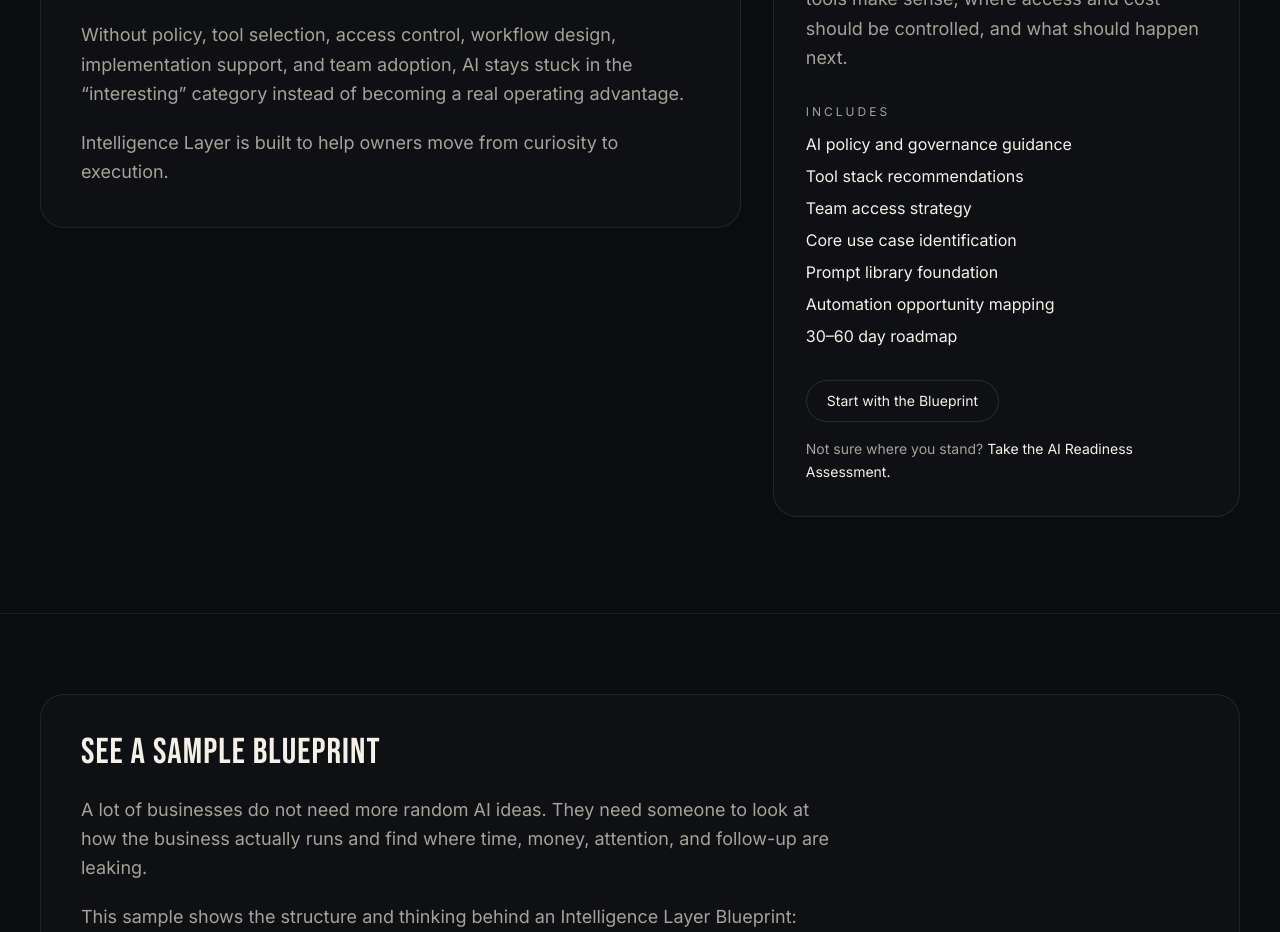
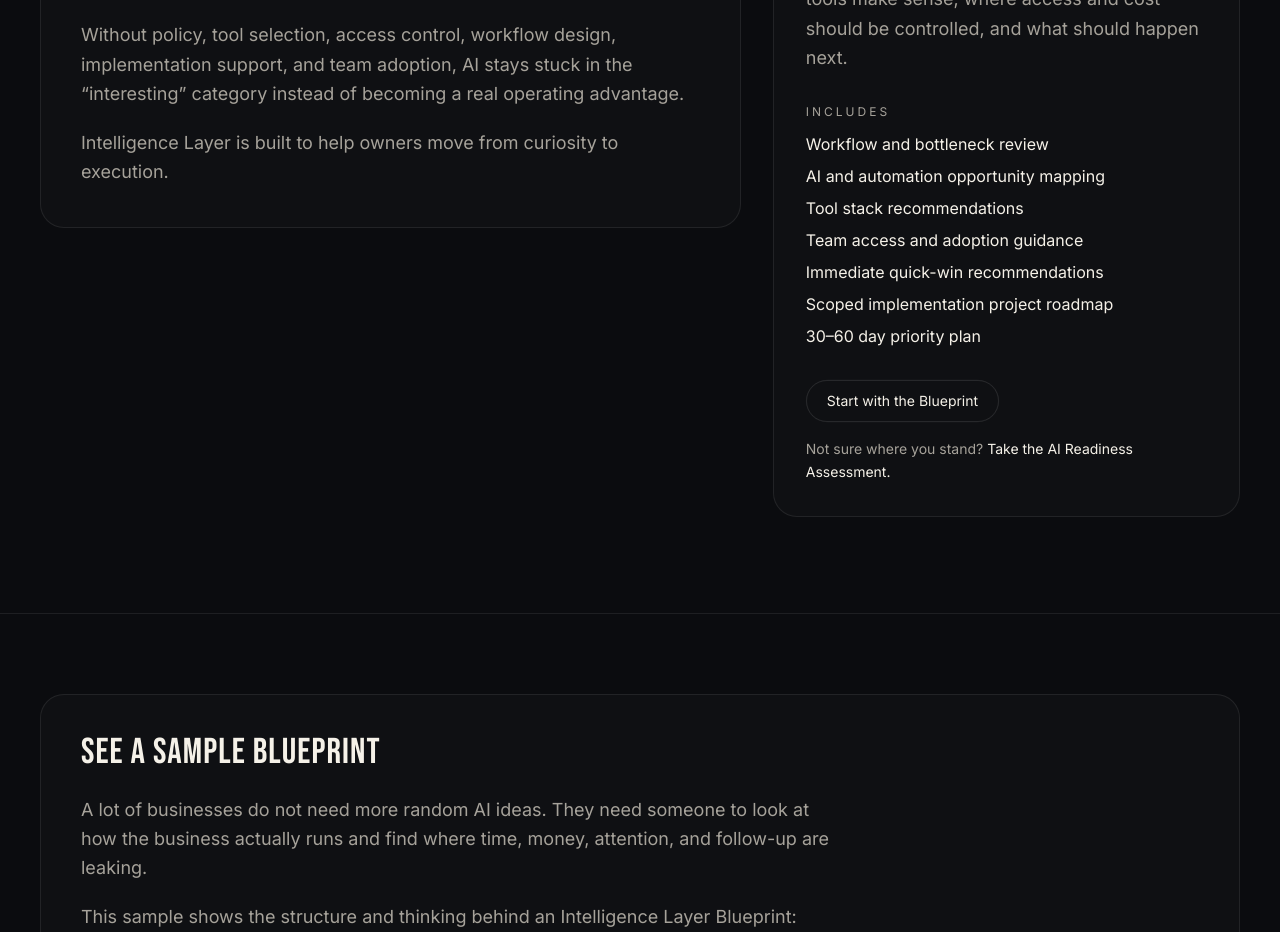
Before and after one commit to jmaruszak/pixel-narratives-site, a Next.js app in the folder pixel-narratives-site/: page /intelligence-layer in a window 1280 px wide. Shown: the part 1000-1932 px from the top of the page. Built offline with nearby package versions, Linux system fonts and the light colour scheme.

Commit message:
Update Intelligence Layer Blueprint Includes list to match deliverable.
Co-authored-by: Cursor <cursoragent@cursor.com>

```diff
--- a/pixel-narratives-site/src/app/intelligence-layer/page.tsx
+++ b/pixel-narratives-site/src/app/intelligence-layer/page.tsx
@@ -119,13 +119,13 @@ export default function IntelligenceLayerPage() {
                 Includes
               </p>
               <ul className="mt-3 space-y-2 text-sm text-[var(--foreground)] md:text-base">
-                <li>AI policy and governance guidance</li>
+                <li>Workflow and bottleneck review</li>
+                <li>AI and automation opportunity mapping</li>
                 <li>Tool stack recommendations</li>
-                <li>Team access strategy</li>
-                <li>Core use case identification</li>
-                <li>Prompt library foundation</li>
-                <li>Automation opportunity mapping</li>
-                <li>30–60 day roadmap</li>
+                <li>Team access and adoption guidance</li>
+                <li>Immediate quick-win recommendations</li>
+                <li>Scoped implementation project roadmap</li>
+                <li>30–60 day priority plan</li>
               </ul>
             </div>
 
```
